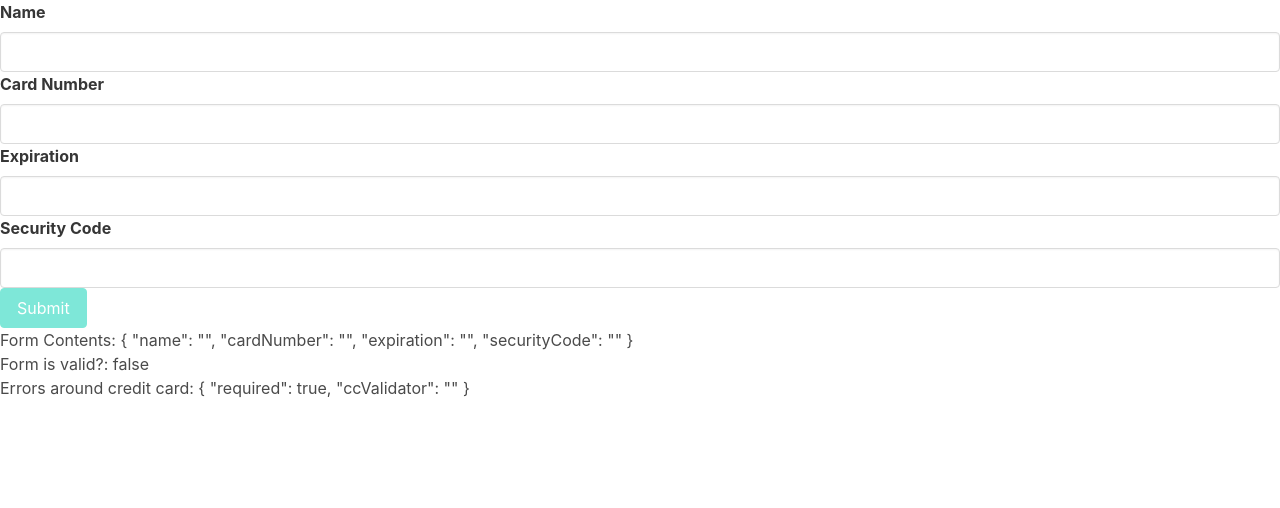
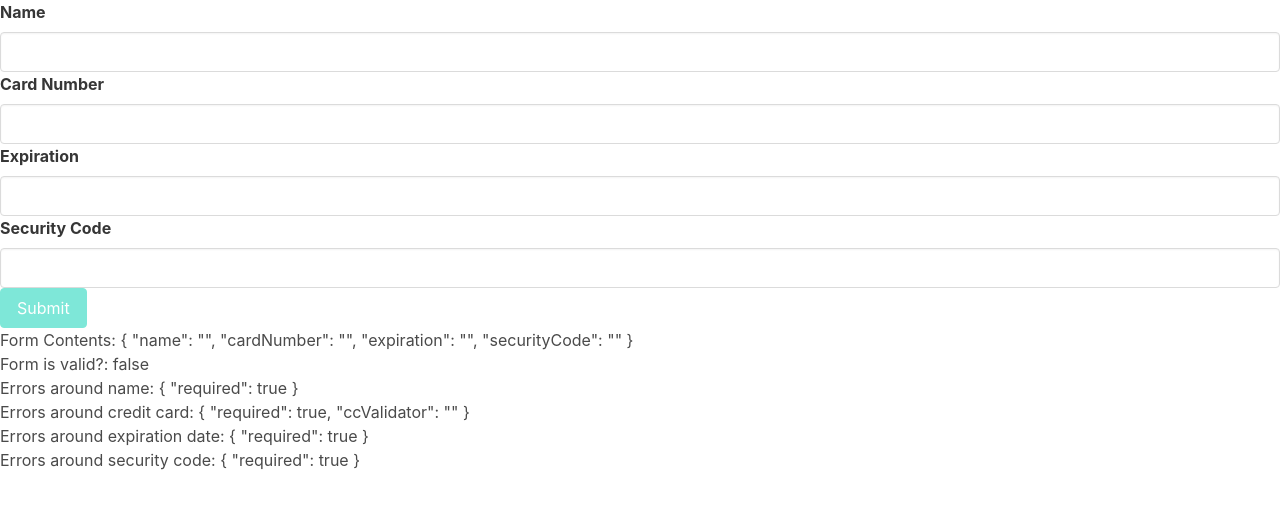
Before and after one commit to LaraGuardiola/angular-forms, an Angular app: page / in a window 1280 px wide. Shown: the top 508 px of the page. Built offline with nearby package versions, Linux system fonts and the light colour scheme.

Commit message:
expanded testing of all fields, added expiration date and security code

```diff
--- a/src/app/card-form/card-form.component.html
+++ b/src/app/card-form/card-form.component.html
@@ -12,4 +12,7 @@
 
 <div>Form Contents: {{ cardForm.value | json }} </div>
 <div>Form is valid?: {{ cardForm.valid }} </div>
+<div>Errors around name: {{ cardForm.controls['name'].errors | json}} </div>
 <div>Errors around credit card: {{ cardForm.controls['cardNumber'].errors | json}} </div>
+<div>Errors around expiration date: {{ cardForm.controls['expiration'].errors | json}} </div>
+<div>Errors around security code: {{ cardForm.controls['securityCode'].errors | json}} </div>
--- a/src/app/card-form/card-form.component.ts
+++ b/src/app/card-form/card-form.component.ts
@@ -21,8 +21,15 @@ export class CardFormComponent implements OnInit {
       Validators.maxLength(16),
       this.ccValidator()
     ]),
-    expiration: new FormControl(''),
-    securityCode: new FormControl(''),
+    expiration: new FormControl('',[
+      Validators.required,
+      Validators.pattern(/^(0[1-9]|1[0-2])\/?([0-9]{2})$/)
+    ]),
+    securityCode: new FormControl('',[
+      Validators.required,
+      Validators.minLength(3),
+      Validators.maxLength(3)
+    ]),
   })
 
   constructor(private CcValidationService: CcValidationService) {
@@ -39,9 +46,8 @@ export class CardFormComponent implements OnInit {
   //trying to make a custom validator
   //VALIDATES IF IT'S A VALID CARD OR NOT (WORKS!)
   ccValidator(): ValidatorFn {
-    return (control: AbstractControl) : { [key: string]: string } | null =>  {
-      return this.CcValidationService.luhnCheck(control.value) ? null : { 'ccValidator': control.value }
-    }
+    return (control: AbstractControl) : { [key: string]: string } | null =>
+      this.CcValidationService.luhnCheck(control.value) ? null : { 'ccValidator': control.value }
   }
 }
 
--- a/src/app/input/input.component.html
+++ b/src/app/input/input.component.html
@@ -17,5 +17,8 @@
         <div *ngIf="control.errors!['ccValidator']" class="help is-danger">
             Credit card not valid: {{control.errors!['ccValidator'] | json}}
         </div>
+        <div *ngIf="control.errors!['pattern']" class="help is-danger">
+            Credit card not valid: {{control.errors!['pattern'] | json}}
+        </div>
     </ng-container>
 </div>
--- a/src/app/input/input.component.ts
+++ b/src/app/input/input.component.ts
@@ -17,6 +17,7 @@ export class InputComponent implements OnInit {
   ngOnInit(): void {
   }
 
+  //will add class is-danger if the control gives all true for all conditions
   showErrors(){
     const { dirty, touched, errors } = this.control
     return dirty && touched && errors
```
